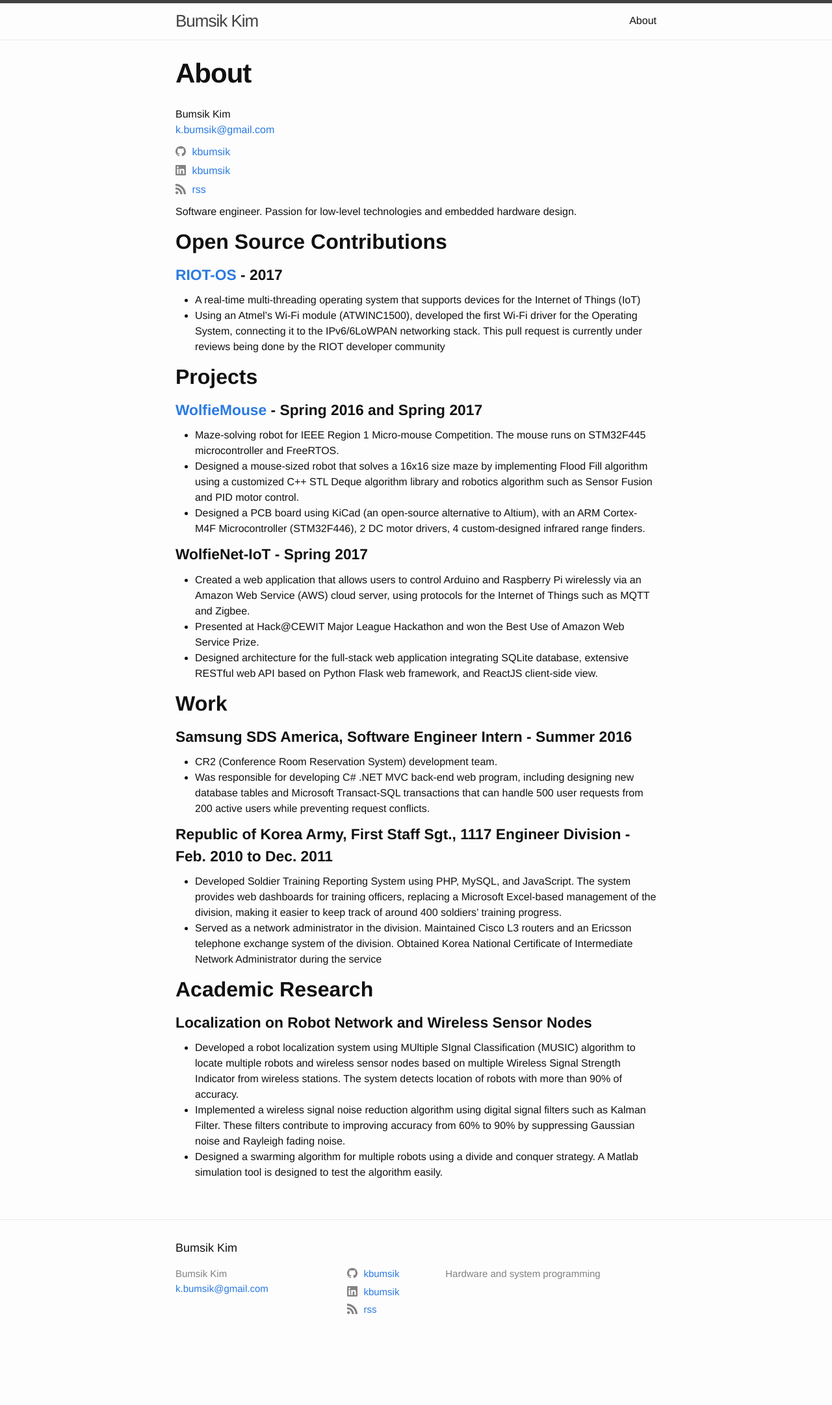
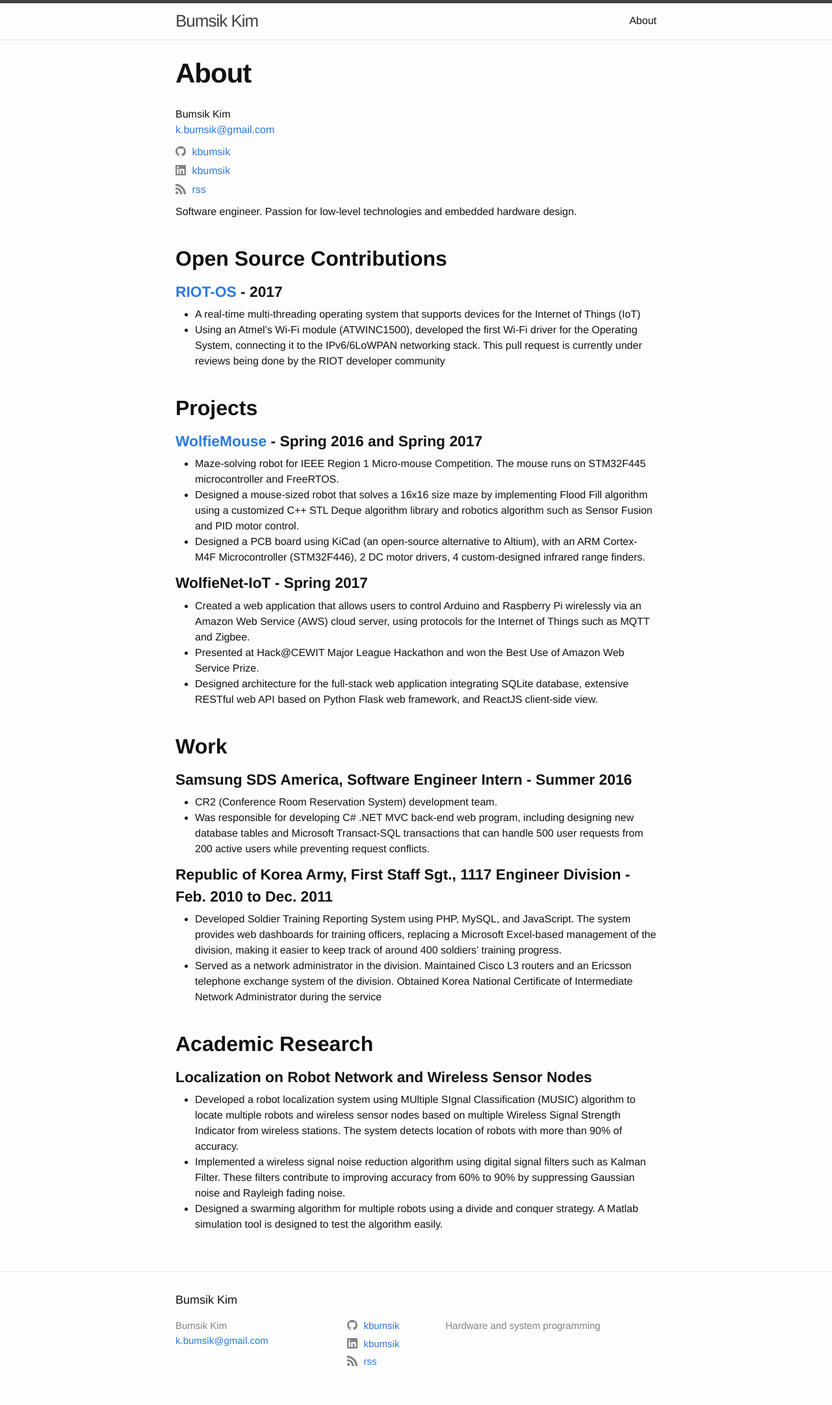
Before and after one commit to kbumsik/kbumsik.github.io, a Jekyll site: the page built from about.md, in a window 1280 px wide. Shown: the whole page at 65% size. Built offline with Jekyll 4.4.1, drawn with Linux system fonts in a browser that asks for light colours; before the commit the page ends 2083 px from its top, so only the background shows below that.

Commit message:
fixed margins for headers

```diff
--- a/_sass/minima/_layout.scss
+++ b/_sass/minima/_layout.scss
@@ -232,6 +232,7 @@
     @include media-query($on-laptop) {
       @include relative-font-size(1.75);
     }
+    margin-top: $spacing-unit * 1.2;
   }
 
   h3 {
@@ -241,6 +242,7 @@
     @include media-query($on-laptop) {
       @include relative-font-size(1.275);
     }
+    margin-bottom: $spacing-unit / 5;
   }
 
   h4 {
@@ -249,5 +251,6 @@
     @include media-query($on-laptop) {
       @include relative-font-size(1.125);
     }
+    margin-bottom: $spacing-unit / 5;
   }
 }
```
